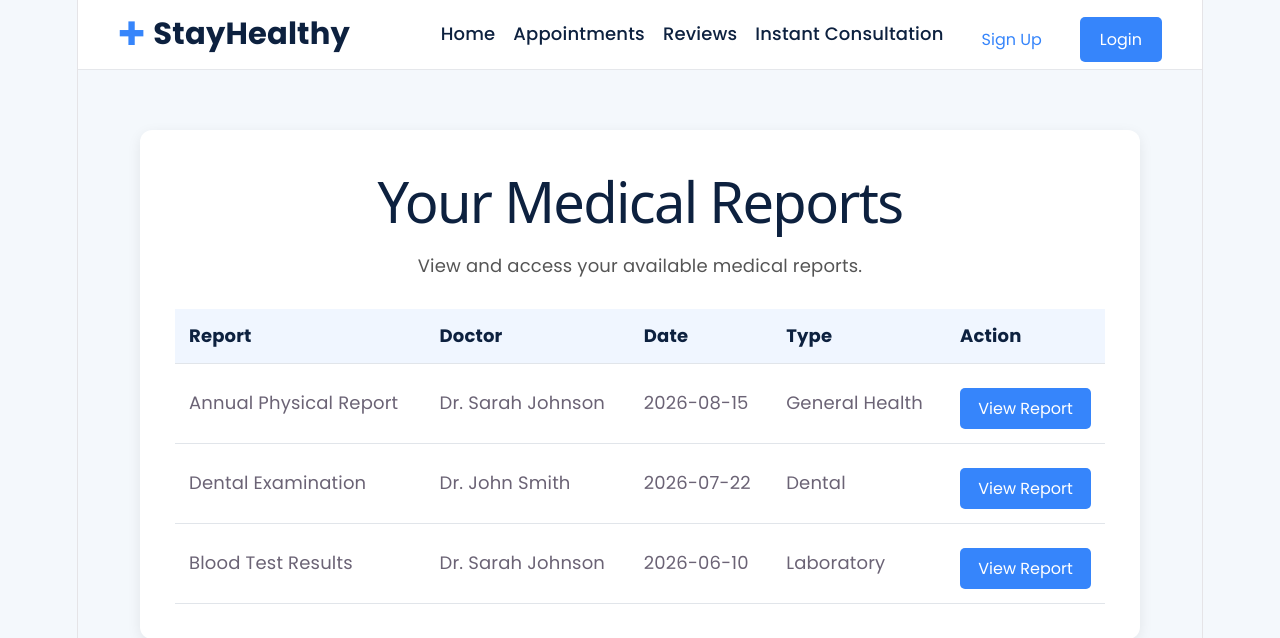
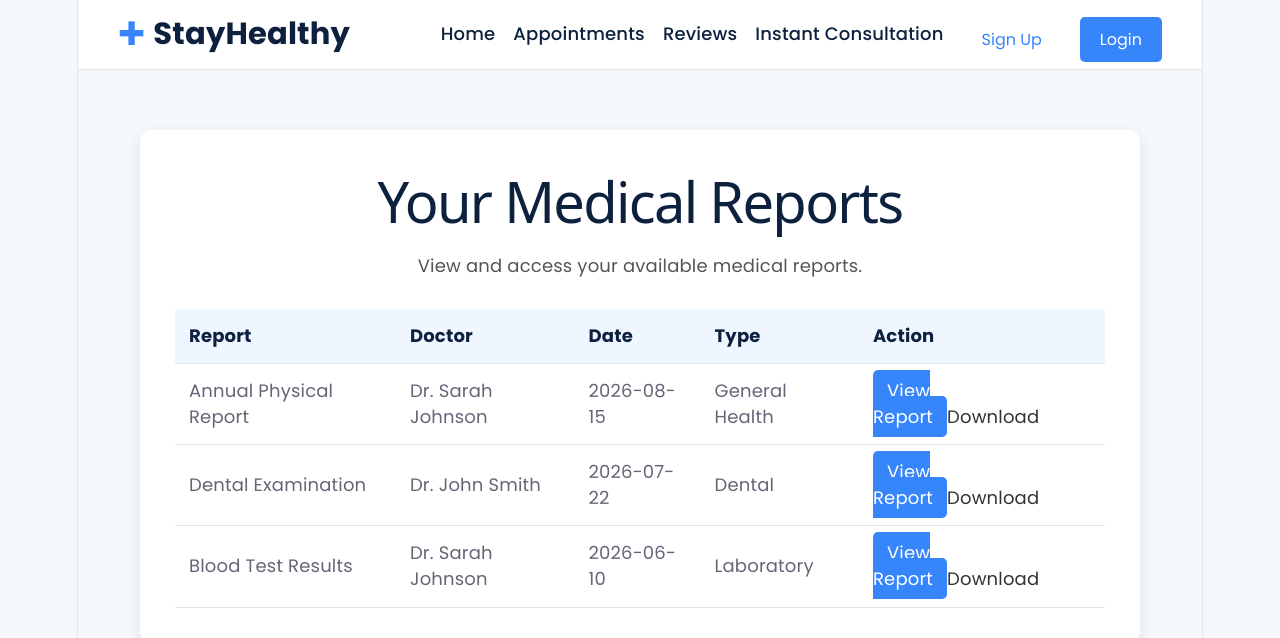
Before and after one commit to topsweb/med_appt, a React (Vite) app: page /reports in a window 1280 px wide. Shown: the top 638 px of the page. Built offline with nearby package versions, Linux system fonts and the light colour scheme.

Commit message:
Add report view and download functionality

```diff
--- a/src/Components/ReportsLayout/ReportsLayout.jsx
+++ b/src/Components/ReportsLayout/ReportsLayout.jsx
@@ -55,9 +55,22 @@ const ReportsLayout = () => {
                                     <td>{report.date}</td>
                                     <td>{report.type}</td>
                                     <td>
-                                        <button className="report-view-btn">
+                                        <a
+                                            href="/patient_report.pdf"
+                                            target="_blank"
+                                            rel="noopener noreferrer"
+                                            className="report-view-btn"
+                                        >
                                             View Report
-                                        </button>
+                                        </a>
+
+                                        <a
+                                            href="/patient_report.pdf"
+                                            download="patient_report.pdf"
+                                            className="report-download-btn"
+                                        >
+                                            Download
+                                        </a>
                                     </td>
                                 </tr>
                             ))}
```
Also changed, not shown: 1 other file (tests, documents, lock files or other folders).
